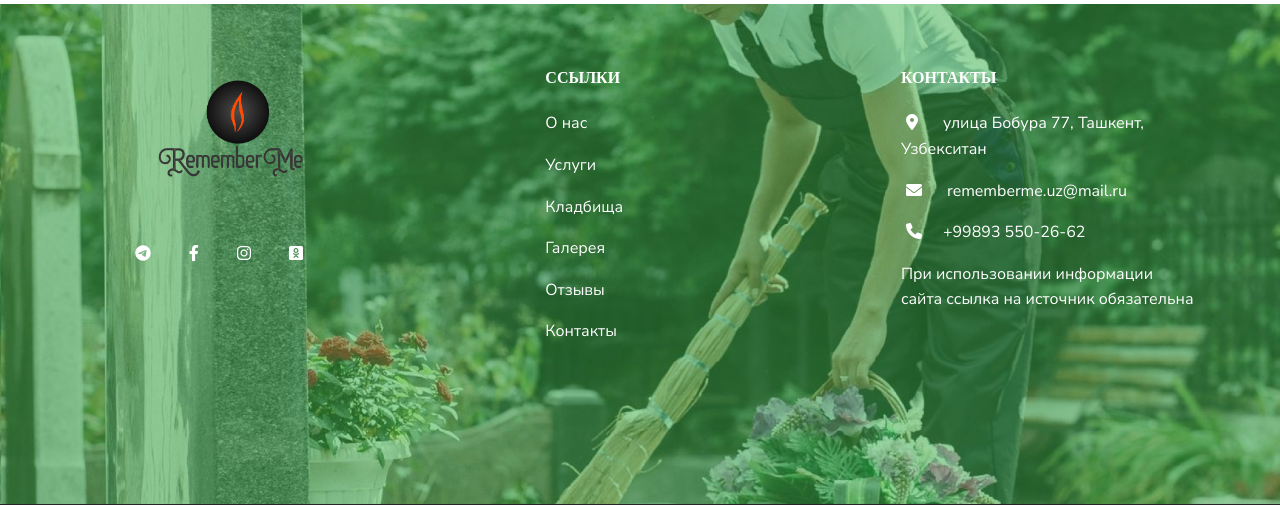
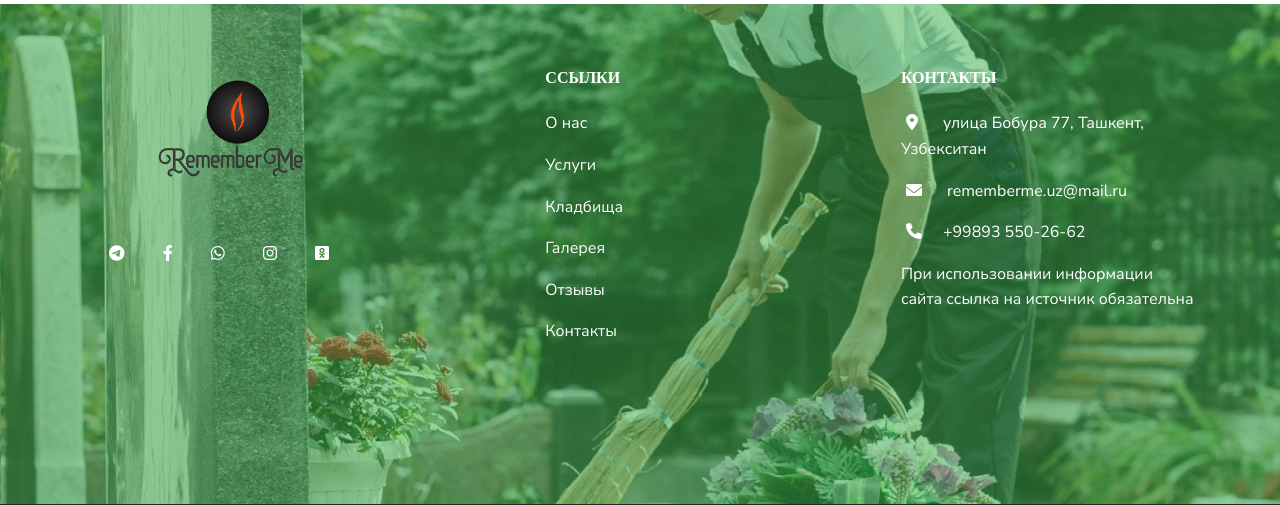
Before and after one commit to RizobekS/remember, a Django app: page /ru/contact/ in a window 1280 px wide. Shown: the part 1330-1835 px from the top of the page. Run offline with Django 3.2, Linux system fonts and the light colour scheme; some libraries are stand-ins or nearby versions; some web fonts are replaced.

Commit message:
fixed link telegram

```diff
--- a/rememberApp/templates/components/_footer.html
+++ b/rememberApp/templates/components/_footer.html
@@ -19,17 +19,17 @@
                                                                     alt="Logo Rememberme" width="50%"></a>
                                 </h6>
                                 <div>
-                                    <a href="https://t.me/uzb_ridp" target="_blank" class="me-4 text-reset">
+                                    <a href="https://t.me/remembermeuz" target="_blank" class="me-4 text-reset">
                                         <i class="fab fa-telegram"></i>
                                     </a>
                                     <a href="https://www.facebook.com/profile.php?id=61555690498192" target="_blank"
                                        class="me-4 text-reset">
                                         <i class="fab fa-facebook-f"></i>
                                     </a>
-<!--                                    <a href="https://www.youtube.com/channel/UCYib8rCrsF7z2MmTPbnwjgg" target="_blank"-->
-<!--                                       class="me-4 text-reset">-->
-<!--                                        <i class="fab fa-youtube"></i>-->
-<!--                                    </a>-->
+                                    <a href="https://www.youtube.com/channel/UCYib8rCrsF7z2MmTPbnwjgg" target="_blank"
+                                       class="me-4 text-reset">
+                                        <i class="fab fa-whatsapp"></i>
+                                    </a>
                                     <a href="https://www.instagram.com/rememberme.uz?igsh=MWp5dnY2bWl1aTJsag%3D%3D&utm_source=qr" target="_blank"
                                        class="me-4 text-reset">
                                         <i class="fab fa-instagram"></i>
```
